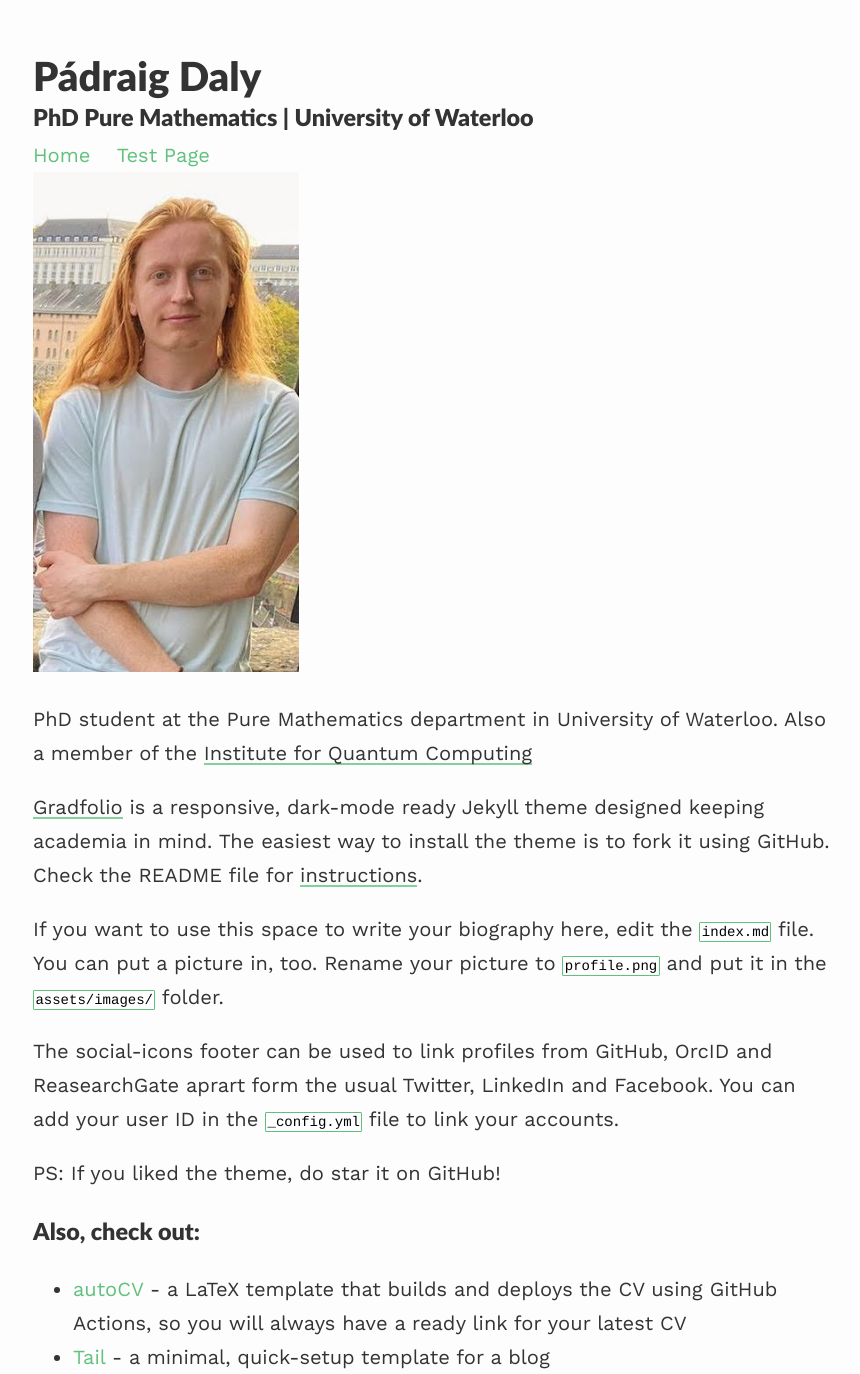
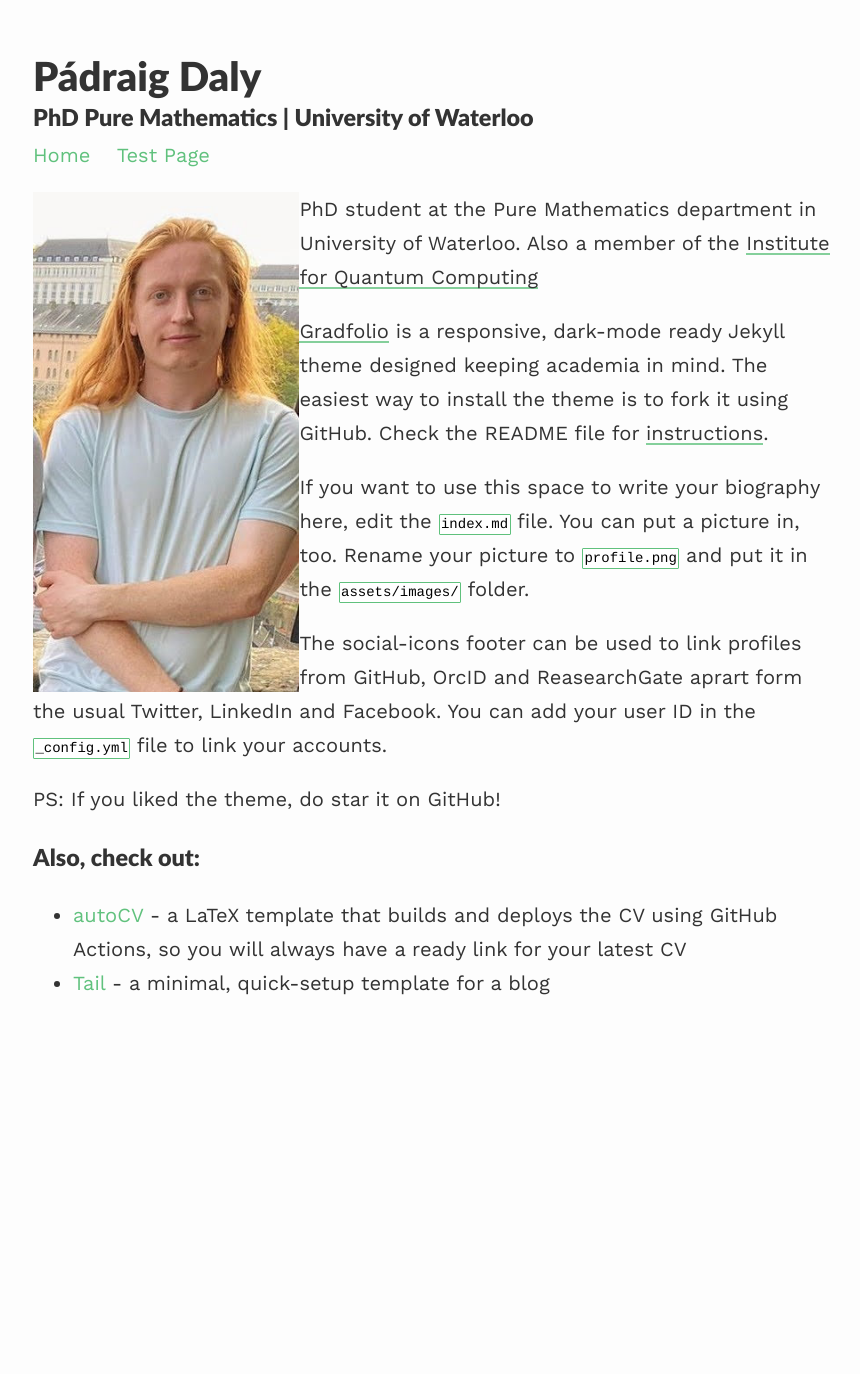
Before and after one commit to padraigdaly/padraigdaly.github.io, a Jekyll site: the page built from index.md, in a window 1280 px wide. Shown: the whole page, without its empty margins (207-1067 px from the left). Built offline with Jekyll 4.4.1, drawn with Linux system fonts in a browser that asks for light colours; nearby versions of some CDN libraries; after the commit the page ends 1000 px from its top, so only the background shows below that.

Commit message:
Update about.html

```diff
--- a/_layouts/about.html
+++ b/_layouts/about.html
@@ -4,7 +4,7 @@ layout: default
 
 {% if page.profile %}
     {% if page.profile.image %}
-      <img   width="33.3%" src="{{ page.profile.image | prepend: '/assets/images/' | relative_url }}">
+      <img style="float: left"  width="33.3%" src="{{ page.profile.image | prepend: '/assets/images/' | relative_url }}">
     {% endif %}
 {% endif %}
 
```
